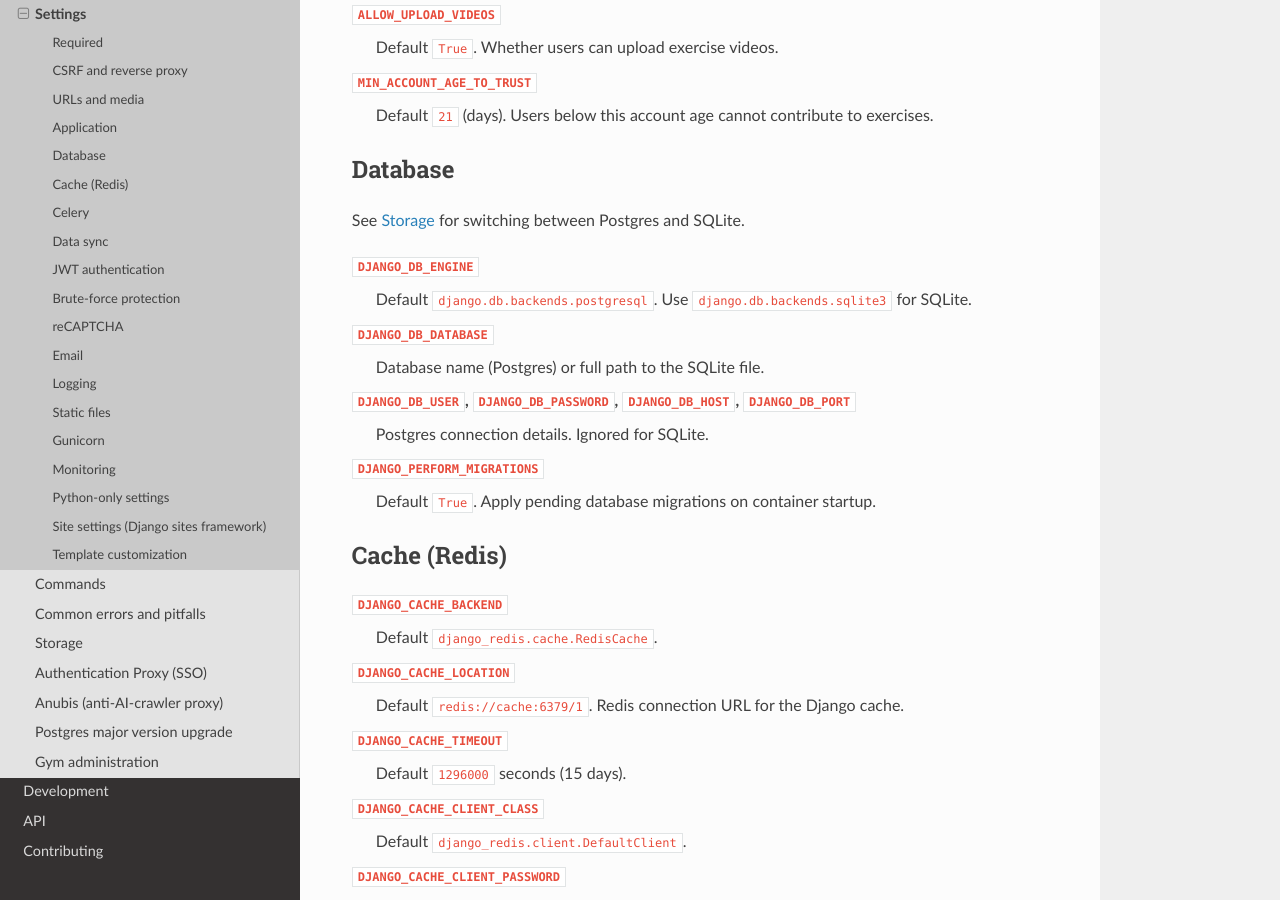
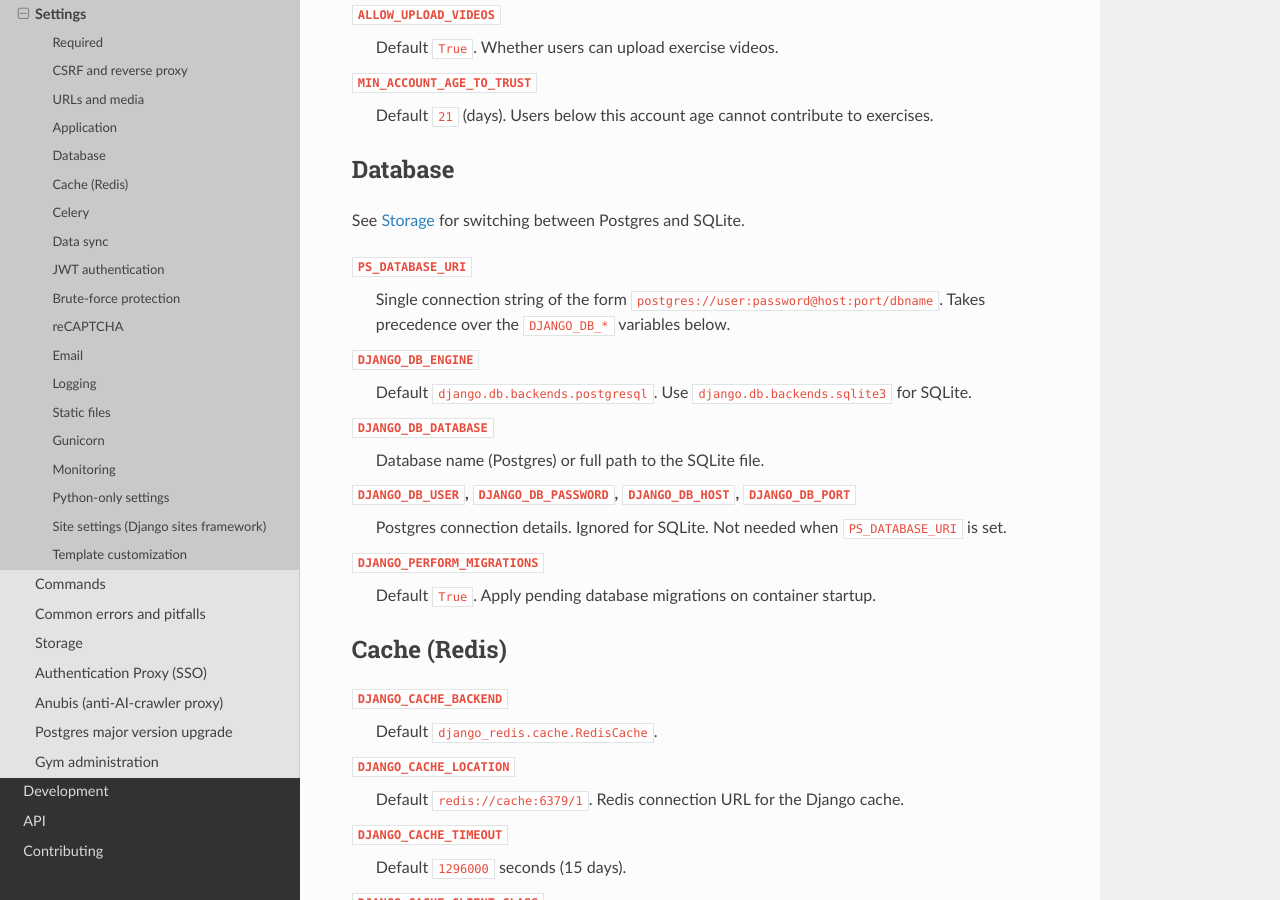
Before and after one commit to wger-project/docs, a Sphinx documentation site: the page built from docs/administration/settings.rst, in a window 1280 px wide and 900 px high, scrolled down 2118 px. Built offline with Sphinx 7.4.7 and the Read the Docs theme 3.1.0, drawn with Linux system fonts in a browser that asks for light colours.

Commit message:
Update docs, mention unified PS_DATABASE_URI setting

```diff
--- a/docs/administration/settings.rst
+++ b/docs/administration/settings.rst
@@ -109,6 +109,10 @@ Database
 
 See :doc:`storage` for switching between Postgres and SQLite.
 
+``PS_DATABASE_URI``
+  Single connection string of the form ``postgres://user:password@host:port/dbname``.
+  Takes precedence over the ``DJANGO_DB_*`` variables below.
+
 ``DJANGO_DB_ENGINE``
   Default ``django.db.backends.postgresql``. Use ``django.db.backends.sqlite3``
   for SQLite.
@@ -117,7 +121,8 @@ See :doc:`storage` for switching between Postgres and SQLite.
   Database name (Postgres) or full path to the SQLite file.
 
 ``DJANGO_DB_USER``, ``DJANGO_DB_PASSWORD``, ``DJANGO_DB_HOST``, ``DJANGO_DB_PORT``
-  Postgres connection details. Ignored for SQLite.
+  Postgres connection details. Ignored for SQLite. Not needed when
+  ``PS_DATABASE_URI`` is set.
 
 ``DJANGO_PERFORM_MIGRATIONS``
   Default ``True``. Apply pending database migrations on container startup.
```
